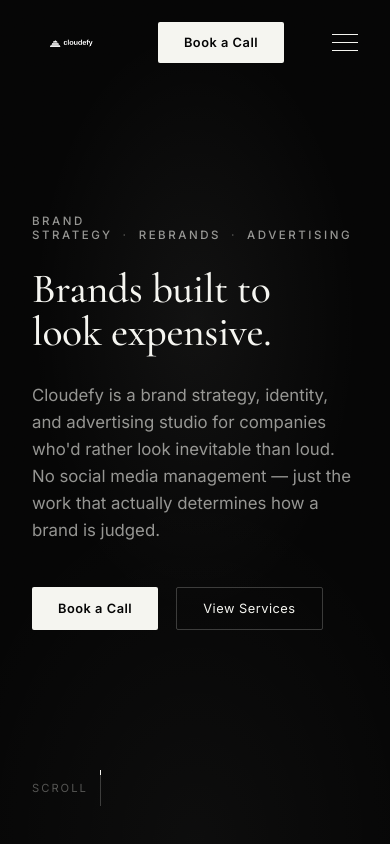
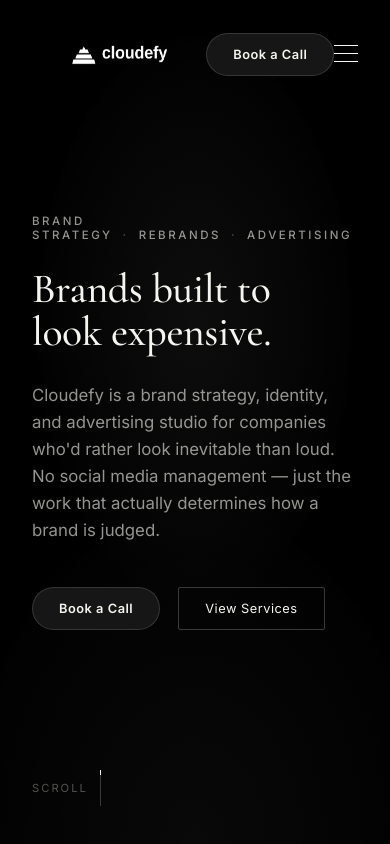
Before and after one commit to traviskenlocean1-oss/Cloud, a plain HTML site: page index.html in a window 390 px wide. Shown: the top 844 px of the page. Drawn offline with nearby package versions, Linux system fonts and the light colour scheme; a script that the page names is missing.

Commit message:
Enlarge nav logo 5x and restyle primary CTA as a dark pill button
Book a Call / primary CTAs now match the referenced pill-shaped
dark button (rounded-full, near-black bg, white text) sitedwide.
Nav logo bumped from 26px to 130px on desktop with a 64px mobile
clamp so it doesn't overrun the small-screen nav.

Also explored and reverted a full light-theme repaint inspired by
the Orionix reference — confirmed the palette stays black, pushed
even darker (#000000) instead. Orionix stays a structure/spacing
reference only, not a color reference.

Co-Authored-By: Claude Sonnet 5 <noreply@anthropic.com>

```diff
--- a/index.html
+++ b/index.html
@@ -86,14 +86,16 @@
 
 <style>
   :root{
-    --black:#050505;
-    --surface:#0d0d0d;
-    --surface-2:#131313;
+    --black:#000000;
+    --surface:#0a0a0a;
+    --surface-2:#111111;
     --line:rgba(245,245,240,.1);
     --line-strong:rgba(245,245,240,.22);
     --ink:#f5f5f0;
     --ink-dim:rgba(245,245,240,.6);
     --ink-faint:rgba(245,245,240,.32);
+    --btn-bg:#161616;
+    --btn-fg:#f5f5f0;
     --chrome:linear-gradient(115deg,#8a8a86 0%,#f5f5f0 28%,#c9c9c4 45%,#f5f5f0 62%,#77776f 100%);
   }
   *{margin:0;padding:0;box-sizing:border-box;}
@@ -123,17 +125,17 @@
     position:fixed;top:0;left:0;right:0;z-index:100;
     display:flex;align-items:center;justify-content:space-between;
     padding:22px 32px;
-    background:rgba(5,5,5,0);
+    background:rgba(0,0,0,0);
     border-bottom:1px solid transparent;
     transition:background .4s ease, border-color .4s ease;
   }
   #nav.scrolled{
-    background:rgba(5,5,5,.82);
+    background:rgba(0,0,0,.82);
     backdrop-filter:blur(14px);
     border-bottom:1px solid var(--line);
     padding:14px 32px;
   }
-  #nav .logo img{height:26px;width:auto;}
+  #nav .logo img{height:130px;width:auto;}
   #nav-links{display:flex;gap:36px;align-items:center;}
   #nav-links a{
     font-size:.82rem;letter-spacing:.03em;color:var(--ink-dim);
@@ -148,7 +150,8 @@
     border-radius:2px;white-space:nowrap;
   }
   .btn-primary{
-    background:var(--ink);color:var(--black);font-weight:600;
+    background:var(--btn-bg);color:var(--btn-fg);font-weight:600;
+    border-radius:999px;border:1px solid rgba(245,245,240,.14);
   }
   .btn-outline{
     border:1px solid var(--line-strong);color:var(--ink);
@@ -362,6 +365,7 @@
   @media (max-width:860px){
     #nav-links,.tel-link{display:none;}
     #nav-toggle{display:block;}
+    #nav .logo img{height:64px;}
     .svc-layout,.process-grid,.pricing-grid,.contact-grid{grid-template-columns:1fr;}
     .process-grid{gap:1px;}
     .footer-top{flex-direction:column;}
@@ -657,7 +661,7 @@
   <div class="wrap">
     <div class="footer-top">
       <div class="footer-col">
-        <img src="assets/images/cloudefy-logo-white.png" alt="Cloudefy" style="height:24px;margin-bottom:14px;">
+        <img src="assets/images/cloudefy-logo-white.png" alt="Cloudefy" style="height:120px;margin-bottom:14px;">
         <p style="color:var(--ink-faint);font-size:.85rem;max-width:32ch;">Brand strategy, rebrands, and advertising for companies that'd rather look inevitable than loud.</p>
       </div>
       <div class="footer-col">
@@ -712,7 +716,7 @@
   const navLinks = document.getElementById('nav-links');
   navToggle.addEventListener('click', ()=>{
     navLinks.style.display = navLinks.style.display === 'flex' ? 'none' : 'flex';
-    navLinks.style.cssText += 'position:fixed;top:64px;left:0;right:0;flex-direction:column;background:rgba(5,5,5,.97);padding:24px 32px;gap:20px;border-bottom:1px solid var(--line);';
+    navLinks.style.cssText += 'position:fixed;top:64px;left:0;right:0;flex-direction:column;background:rgba(0,0,0,.97);padding:24px 32px;gap:20px;border-bottom:1px solid var(--line);';
   });
 
   // Hero headline reveal
```
Also changed, not shown: services/advertising.html (+3 -2 lines), services/brand-strategy.html (+3 -2 lines), services/rebrands.html (+3 -2 lines).
